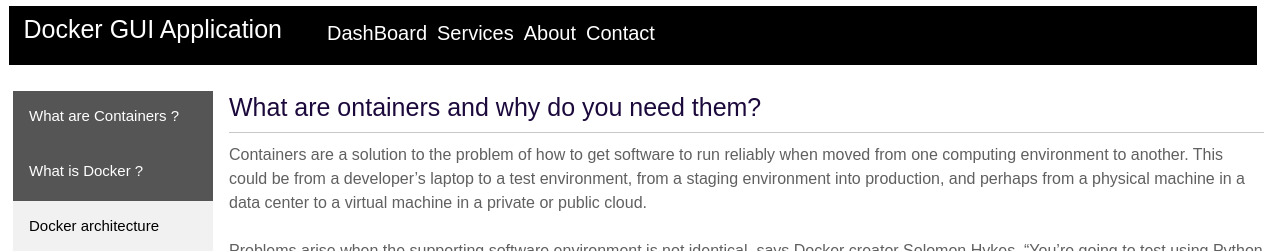
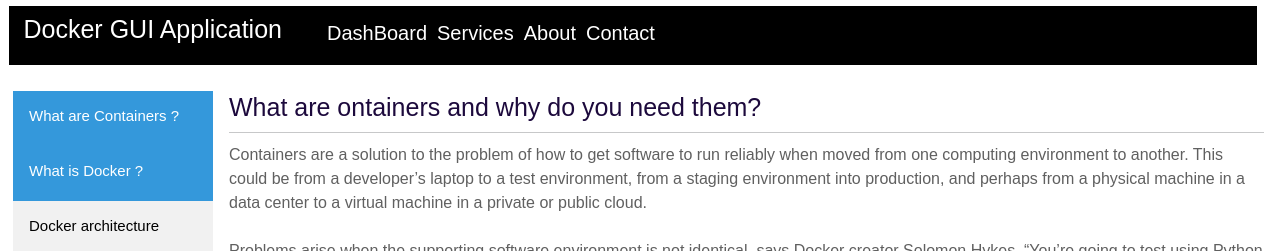
Before and after one commit to satyamskic/docker-college-project, a React (Create React App) app: page /about in a window 1280 px wide. In both pictures the pointer is over the link "What is Docker ?". Shown: the top 251 px of the page. Built offline with nearby package versions, Linux system fonts and the light colour scheme; a web font is replaced by a local one.

Commit message:
modifed css for navbar

```diff
--- a/src/container/about_us/AboutUs.css
+++ b/src/container/about_us/AboutUs.css
@@ -25,13 +25,13 @@
 
   /* Active/current link */
   .sidebar a.active {
-    background-color: #555;
+    background-color: #3498db;
     color: white;
   }
 
   /* Links on mouse-over */
   .sidebar a:hover:not(.active) {
-    background-color: #555;
+    background-color: #3498db;
     color: white;
   }
 
--- a/src/css/NavBar.css
+++ b/src/css/NavBar.css
@@ -33,7 +33,7 @@
 
 .navbar a:hover {
   /* color: #3498db !important; */
-  background-color: #555;
+  background-color: #3498db;
   transform: none;
 
 }
```
